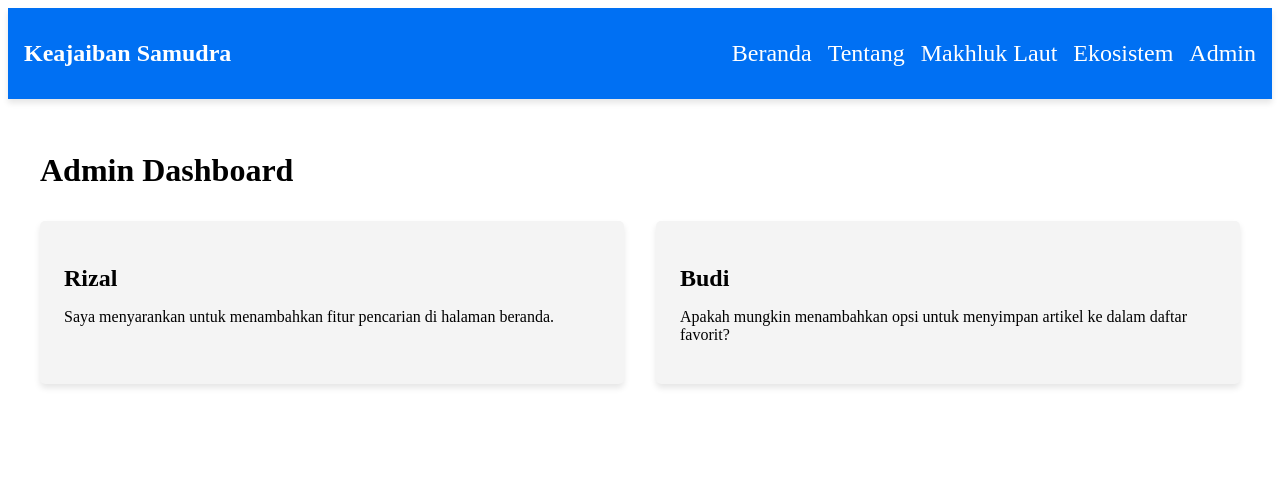
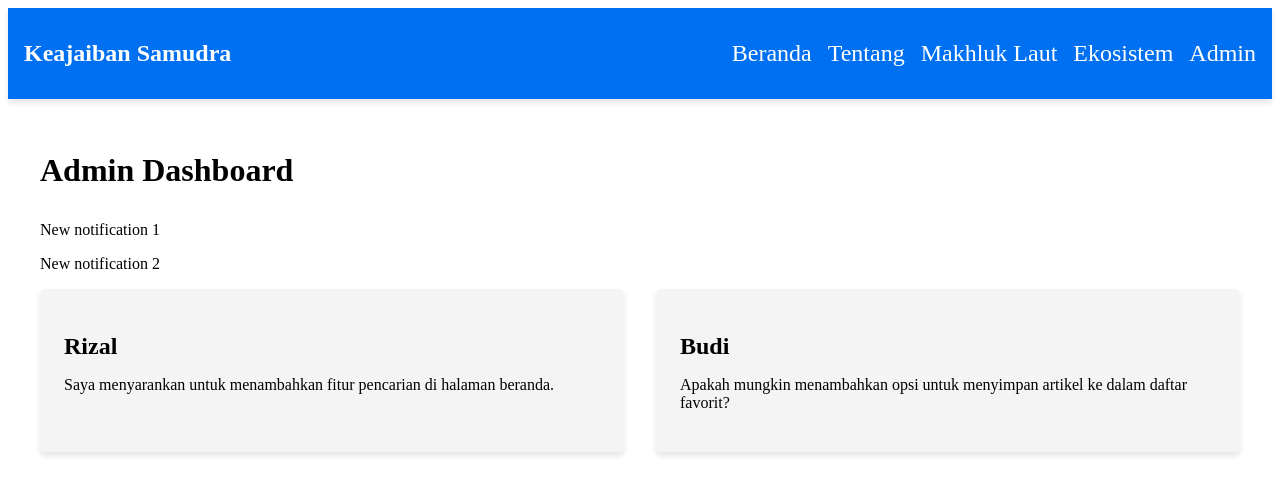
Before and after one commit to romzazikrian/TA-PBS-21CDX-TeamEto, a Next.js app in the folder frontend/: page /admin in a window 1280 px wide. Shown: the top 494 px of the page. Built offline with nearby package versions, Linux system fonts and the light colour scheme.

Commit message:
penambahan notifikasi pada admin

```diff
--- a/frontend/src/pages/admin.tsx
+++ b/frontend/src/pages/admin.tsx
@@ -1,6 +1,6 @@
 import React from "react";
-import Navbar from "../app/komponen/navbar"; // Pastikan lokasi file Navbar yang benar
-import styles from "../app/styles/Admin.module.css"; // Pastikan lokasi dan nama file CSS Module yang benar
+import Navbar from "../app/komponen/navbar";
+import styles from "../app/styles/Admin.module.css";
 
 const AdminDashboard = () => {
   // Dummy data untuk simulasi kiriman saran
@@ -24,7 +24,25 @@ const AdminDashboard = () => {
     <div>
       <Navbar isAdmin={true} />
       <div className={styles.container}>
-        <h1 className={styles.title}>Admin Dashboard</h1>
+        <div className={styles.header}>
+          <h1 className={styles.title}>Admin Dashboard</h1>
+          <div className={styles.notifications}>
+            {/* Placeholder for notifications menu */}
+            <span className={styles.notificationIcon}>
+              <i className="fa fa-bell"></i>
+            </span>
+            <div className={styles.notificationDropdown}>
+              {/* Placeholder for notification items */}
+              <div className={styles.notificationItem}>
+                <p>New notification 1</p>
+              </div>
+              <div className={styles.notificationItem}>
+                <p>New notification 2</p>
+              </div>
+              {/* Add more notification items as needed */}
+            </div>
+          </div>
+        </div>
         <div className={styles.content}>
           {feedbacks.map((feedback) => (
             <div key={feedback.id} className={styles.card}>
```
